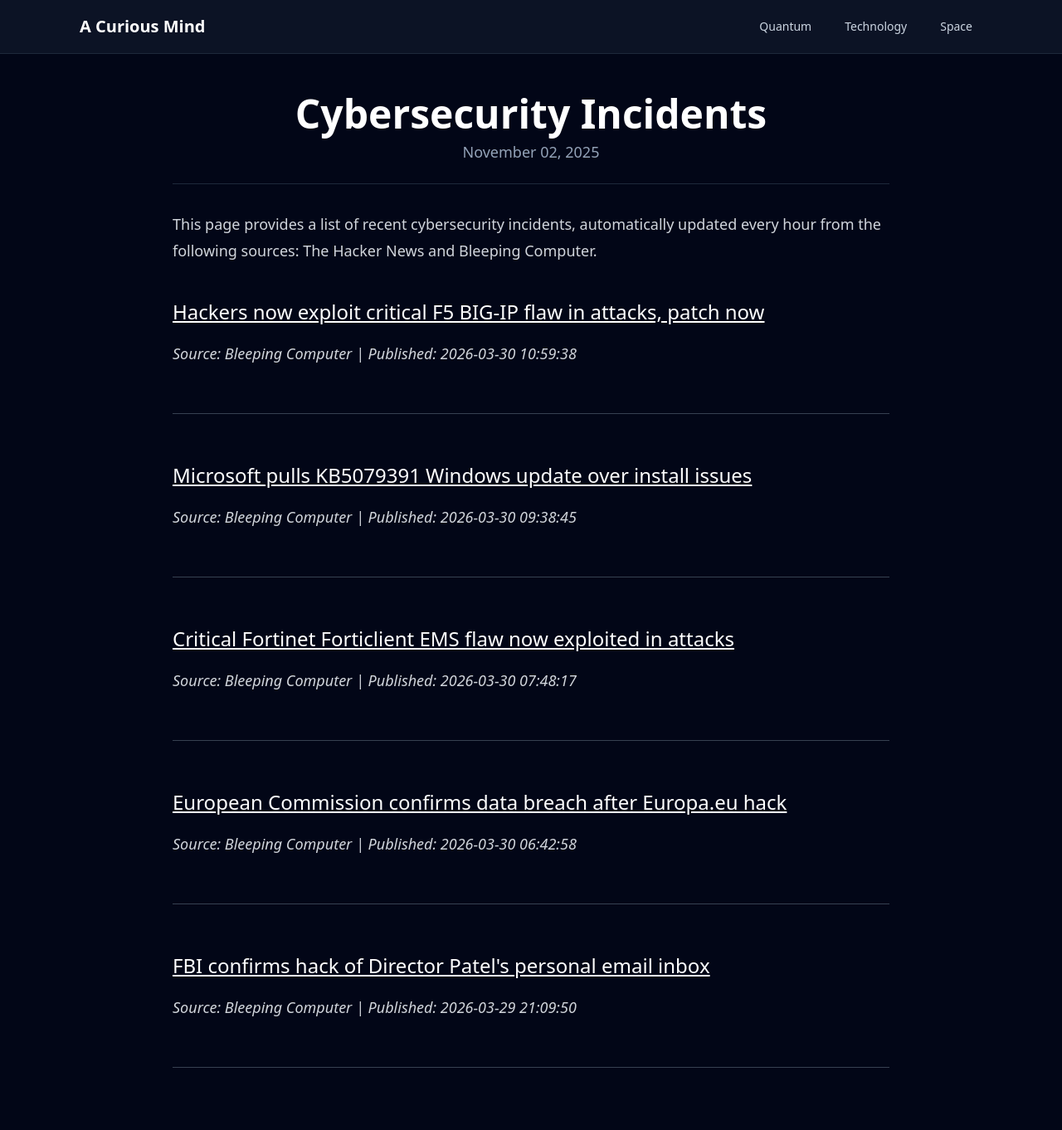
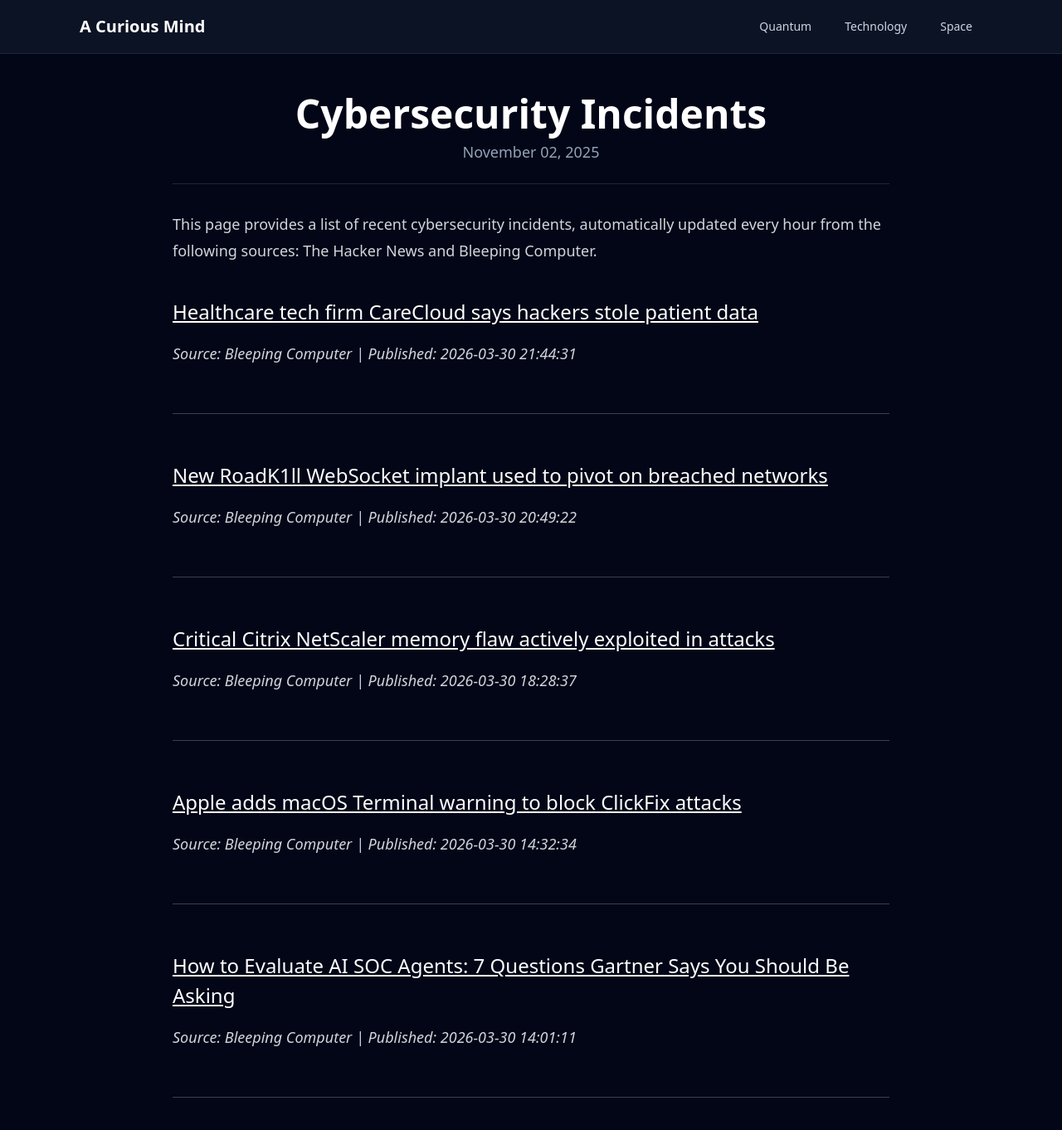
Before and after one commit to onehl7/onehl7.github.io, a Jekyll site: the page built from _posts/2025-11-02-cybersecurity-incidents.md, in a window 1280 px wide and 1400 px high. Shown: the top 1362 px of the window at 83% size. Built offline with Jekyll 4.4.1, drawn with Linux system fonts in a browser that asks for light colours; nearby versions of some CDN libraries.

Commit message:
Update news data

```diff
--- a/_data/news.json
+++ b/_data/news.json
@@ -1,32 +1,32 @@
 [
   {
     "source": "Bleeping Computer",
-    "title": "Hackers now exploit critical F5 BIG-IP flaw in attacks, patch now",
-    "link": "https://www.bleepingcomputer.com/news/security/hackers-now-exploit-critical-f5-big-ip-flaw-in-attacks-patch-now/",
-    "published": "2026-03-30 10:59:38"
+    "title": "Healthcare tech firm CareCloud says hackers stole patient data",
+    "link": "https://www.bleepingcomputer.com/news/security/healthcare-tech-firm-carecloud-says-hackers-stole-patient-data/",
+    "published": "2026-03-30 21:44:31"
   },
   {
     "source": "Bleeping Computer",
-    "title": "Microsoft pulls KB5079391 Windows update over install issues",
-    "link": "https://www.bleepingcomputer.com/news/microsoft/microsoft-pulls-windows-kb5079391-update-over-0x80073712-install-errors/",
-    "published": "2026-03-30 09:38:45"
+    "title": "New RoadK1ll WebSocket implant used to pivot on breached networks",
+    "link": "https://www.bleepingcomputer.com/news/security/new-roadk1ll-websocket-implant-used-to-pivot-on-breached-networks/",
+    "published": "2026-03-30 20:49:22"
   },
   {
     "source": "Bleeping Computer",
-    "title": "Critical Fortinet Forticlient EMS flaw now exploited in attacks",
-    "link": "https://www.bleepingcomputer.com/news/security/critical-fortinet-forticlient-ems-flaw-now-exploited-in-attacks/",
-    "published": "2026-03-30 07:48:17"
+    "title": "Critical Citrix NetScaler memory flaw actively exploited in attacks",
+    "link": "https://www.bleepingcomputer.com/news/security/critical-citrix-netscaler-memory-flaw-actively-exploited-in-attacks/",
+    "published": "2026-03-30 18:28:37"
   },
   {
     "source": "Bleeping Computer",
-    "title": "European Commission confirms data breach after Europa.eu hack",
-    "link": "https://www.bleepingcomputer.com/news/security/european-commission-confirms-data-breach-after-europaeu-hack/",
-    "published": "2026-03-30 06:42:58"
+    "title": "Apple adds macOS Terminal warning to block ClickFix attacks",
+    "link": "https://www.bleepingcomputer.com/news/security/apple-adds-macos-terminal-warning-to-block-clickfix-attacks/",
+    "published": "2026-03-30 14:32:34"
   },
   {
     "source": "Bleeping Computer",
-    "title": "FBI confirms hack of Director Patel's personal email inbox",
-    "link": "https://www.bleepingcomputer.com/news/security/fbi-confirms-hack-of-director-patels-personal-email-inbox/",
-    "published": "2026-03-29 21:09:50"
+    "title": "How to Evaluate AI SOC Agents: 7 Questions Gartner Says You Should Be Asking",
+    "link": "https://www.bleepingcomputer.com/news/security/how-to-evaluate-ai-soc-agents-7-questions-gartner-says-you-should-be-asking/",
+    "published": "2026-03-30 14:01:11"
   }
 ]
```
